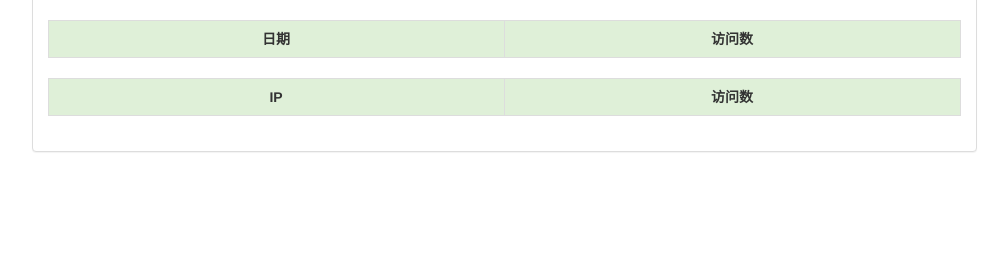
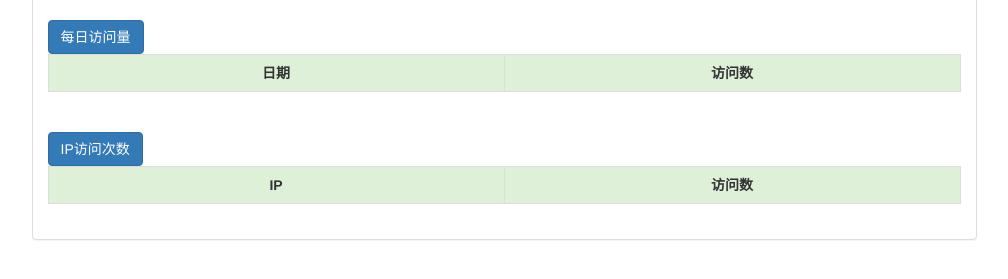
Before and after one commit to lukaiqi/mysite, a Django app: template user/templates/user/count_show.html in a window 1280 px wide. Shown: the part 185-464 px from the top of the page, without its empty margins (136-1144 px from the left). Run offline with Django 3.2, Linux system fonts and the light colour scheme; the template is opened without the code that fills it, so the values that code supplies are empty; parts of the project's set-up code (start-up, migrations or seed data) failed here and were passed over; some libraries are stand-ins or nearby versions.

Commit message:
内容折叠

```diff
--- a/user/templates/user/count_show.html
+++ b/user/templates/user/count_show.html
@@ -26,6 +26,12 @@
                                 </tr>
                             {% endfor %}
                         </table>
+                        <div>
+                            <button type="button" class="btn btn-primary" data-toggle="collapse"
+                                    data-target="#day">
+                                每日访问量
+                            </button>
+                            <div id="day" class="collapse in">
                                 <table class="table table-bordered" style="table-layout: fixed">
                                     <tr class="success">
                                         <th>日期</th>
@@ -39,6 +45,15 @@
                                         </tr>
                                     {% endfor %}
                                 </table>
+                            </div>
+                        </div>
+                        <br>
+                        <div>
+                            <button type="button" class="btn btn-primary" data-toggle="collapse"
+                                    data-target="#ip">
+                                IP访问次数
+                            </button>
+                            <div id="ip" class="collapse in">
                                 <table class="table table-bordered" style="table-layout: fixed">
                                     <tr class="success">
                                         <th>IP</th>
@@ -56,4 +71,6 @@
                     </div>
                 </div>
             </div>
+        </div>
+    </div>
 {% endblock %}
```
Lines whose indentation alone changed are shown as unchanged.
